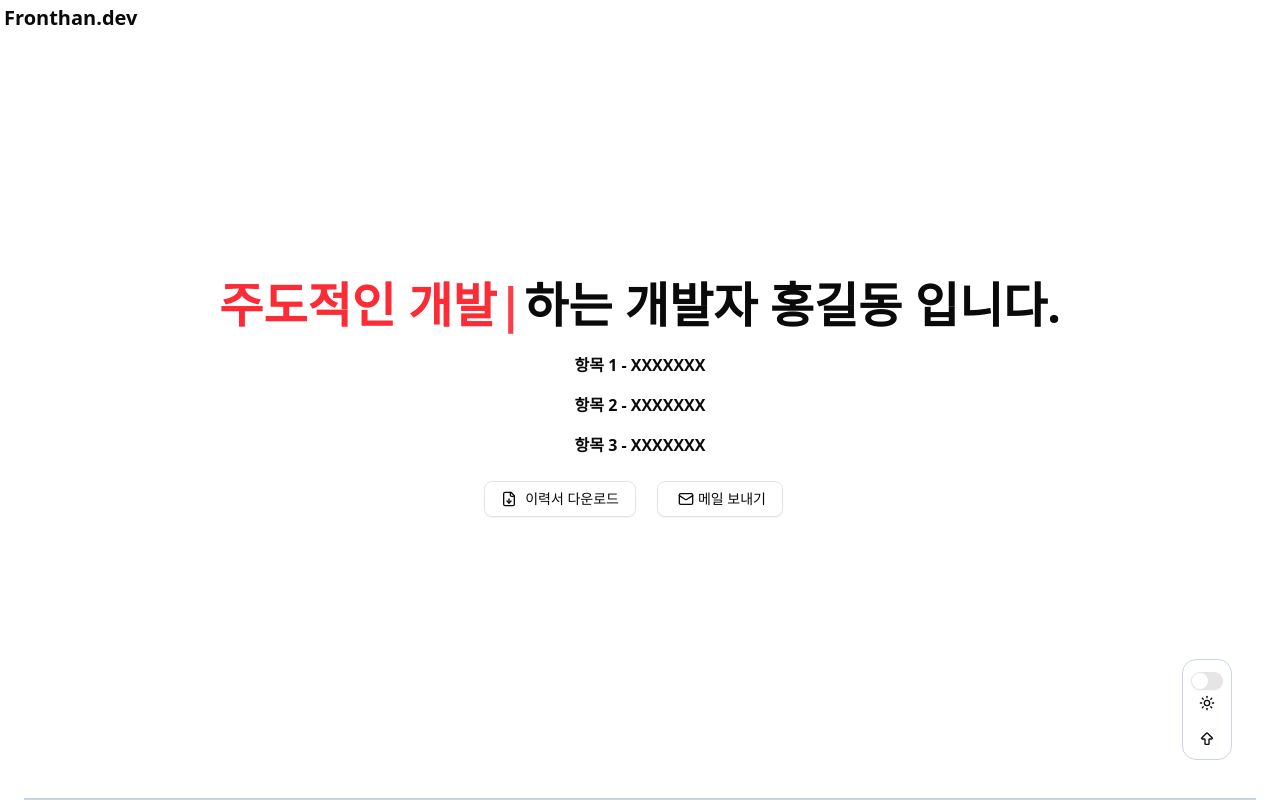
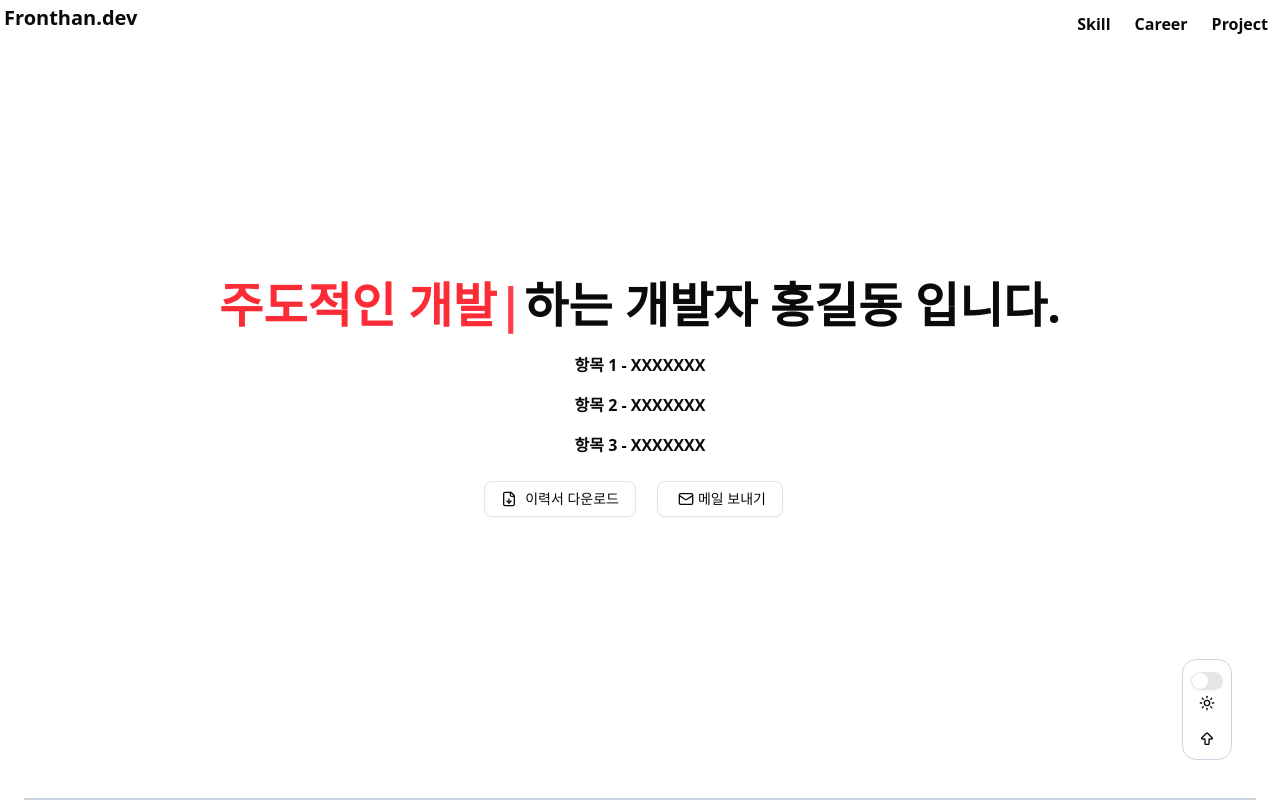
Before and after one commit to sangil94s/Portfoilos, a Next.js app: page / in a window 1280 px wide. Shown: the top 800 px of the page. Built offline with nearby package versions, Linux system fonts and the light colour scheme.

Commit message:
Modify : Header

```diff
--- a/app/page.tsx
+++ b/app/page.tsx
@@ -14,7 +14,9 @@ export default function Home() {
           <Introduce />
         </div>
         <div className="min-h-screen flex flex-col justify-center border-b-2 border-slate-300">
-          <h1 className="text-center text-xl font-bold py-4 lg:text-4xl">SKILLS</h1>
+          <h1 id="skill" className="text-center text-xl font-bold py-4 lg:text-4xl">
+            SKILLS
+          </h1>
           <div className="flex flex-col justify-center">
             <FadeInSection>
               <Front />
@@ -31,13 +33,17 @@ export default function Home() {
           </div>
         </div>
         <div className="min-h-screen flex flex-col justify-center border-b-2 border-slate-300">
-          <h1 className="text-center text-xl font-bold py-4 lg:text-4xl">CAREER</h1>
+          <h1 id="career" className="text-center text-xl font-bold py-4 lg:text-4xl">
+            CAREER
+          </h1>
           <FadeInSection>
             <Career />
           </FadeInSection>
         </div>
         <div className="min-h-screen flex flex-col justify-center">
-          <h1 className="text-center text-xl font-bold py-4 lg:text-4xl">PROJECT</h1>
+          <h1 id="project" className="text-center text-xl font-bold py-4 lg:text-4xl">
+            PROJECT
+          </h1>
           <p className="text-center text-base font-bold py-2">
             현재 까지 진행한 회사 프로젝트 또는 개인 프로젝트 입니다.
           </p>
--- a/components/Layout/Header.tsx
+++ b/components/Layout/Header.tsx
@@ -1,10 +1,24 @@
+import Link from 'next/link';
+
 export default function Headers() {
   return (
     <>
-      <header className="fixed w-full h-10 mb-2">
-        <h1 className="p-1 text-xl font-bold">Fronthan.dev</h1>
+      <header className="fixed w-full h-10 mb-2 bg-white flex flex-row justify-between">
+        <Link href="/">
+          <h1 className="p-1 text-xl font-bold">Fronthan.dev</h1>
+        </Link>
 
-        <section></section>
+        <section className="flex gap-6 m-3">
+          <Link href="#skill" className="font-bold cursor-pointer">
+            Skill
+          </Link>
+          <Link href="#career" className="font-bold cursor-pointer">
+            Career
+          </Link>
+          <Link href="#project" className="font-bold cursor-pointer">
+            Project
+          </Link>
+        </section>
       </header>
     </>
   );
```
